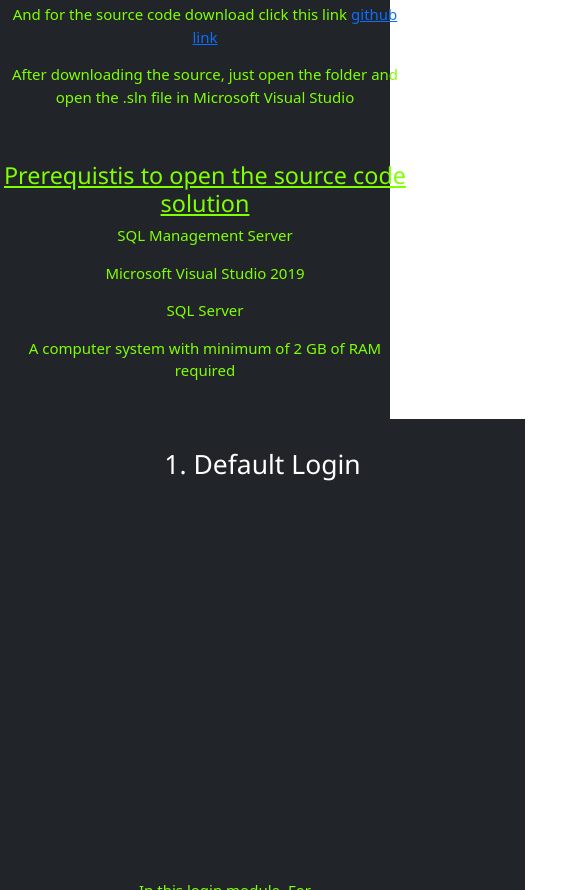
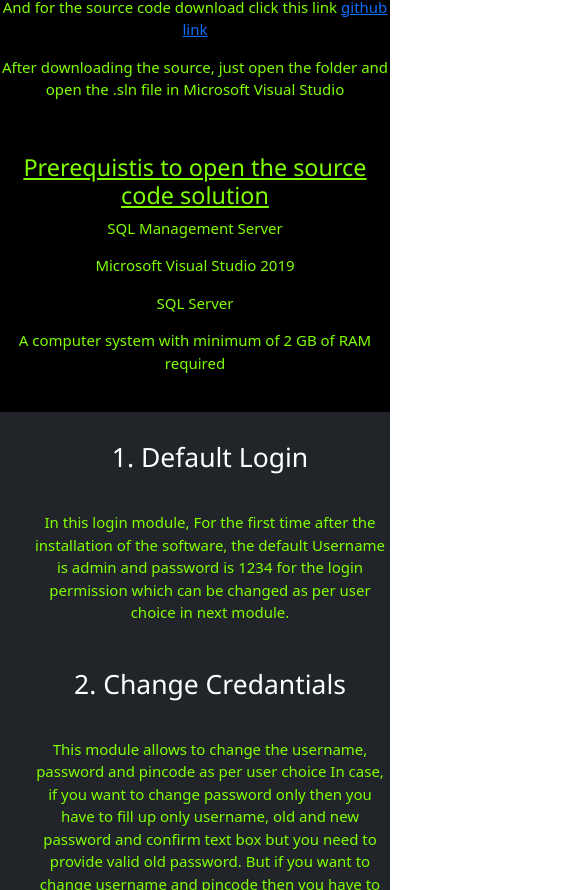
Before and after one commit to SahadevDahit/Webpage, a React (Create React App) app: page / in a window 390 px wide. Shown: the part 1110-2000 px from the top of the page, 585 px wide, since content can reach past the window. Built offline with nearby package versions, Linux system fonts and the light colour scheme.

Commit message:
making-responsive

```diff
--- a/src/components/modules.css
+++ b/src/components/modules.css
@@ -2,19 +2,13 @@
     color: chartreuse;
 }
 
-@media (max-width:600px) {
+@media (max-width:525px) {
     .love {
-        width: 410px;
+        background-color: black;
+        width: 100%;
     }
     .love1 .love2 {
-        padding-right: 5rem;
         padding-top: 15px;
         color: chartreuse;
     }
-    .love1 .player {
-        width: 35rem;
-    }
-    .love1 .player .vdo {
-        margin-right: 8rem;
-    }
 }
--- a/src/components/modules.js
+++ b/src/components/modules.js
@@ -1,7 +1,7 @@
-import React from 'react'
+import React ,{memo} from 'react'
 import Data from './data'
 import ReactPlayer from 'react-player'
-import { useState,useEffect } from 'react'
+import { useState, useEffect } from 'react'
 import './modules.css'
 const Modules = () => {
     useEffect(() => {
@@ -10,9 +10,9 @@ useEffect(() => {
     const [data, setdata] = useState(Data)
     return (
         <>
-            <div  className=' bg-dark w-100 h-100 text-white d-grid py-5 text-center '  style={{scrollBehavior:'smooth'}}>
+            <div className=' intopart  bg-dark  h-100 text-white d-grid pt-5 text-center ' style={{ scrollBehavior: 'smooth' }}>
 
-                <div className='love  py-3 mx-5'>
+                <div className='love  '>
                     <h2 className='text-decoration-underline'>Introduction</h2>
                     <article  >
                         <p >It is the way of dealing the book transaction in a systematic way in the computer desktop application form. </p>
@@ -39,35 +39,48 @@ useEffect(() => {
                     <p>  A computer system with minimum of 2 GB of RAM required</p>
                 </div>
 
-
-
+<ul>
                 {
                     data.map((value) => {
+return(
+                     <li key={value.id}>
 
+                            <div className='love1 h-100 align-items-center' >
+                                <div key={value.id} data-aos={value.animation} data-aos-duration="800" data-aos-delay="70"  className=' bg-dark  h-100 text-white d-grid text-center ' style={{ placeItems: 'center', height: '100%', paddingTop: '2rem', alignItems: 'center' }}>
+                                    <h1>{value.id}. {value.title}</h1>
 
-                        return (
-                            <div className='love1'>
-                            <div data-aos={value.animation} data-aos-duration="800" data-aos-delay="70" key={value.id} className=' bg-dark  h-100 text-white d-grid text-center ' style={{ placeItems: 'center', height: '100%', paddingTop: '2rem',alignItems:'center' }}>
-                                <h1>{value.id}. {value.title}</h1>
-                                {/* <video width="800" height="300" controls  loop muted>
-                                    <source src={value.url} type="video/mp4/youtube" />
-                                    Your browser does not support the video tag.
-                                </video> */}
-                              <div className="player">  <ReactPlayer controls={true}  className='vdo'  url={value.url} /></div>
-                                <div className="love2 text-center" style={{ width: '50%' }} >
+                                    <div className="player-wrapper   ">
+                                        <ReactPlayer
+                                            url={value.url}
+                                            className="react-player"
+                                            playing
+                                            width="100%"
+                                            height="100%"
+                                            controls={true}
+                                            config={{
+                                                youtube: {
+                                                  playerVars: { showinfo: 1 }
+                                                }
+                                              }}
+                                        />
+                                    </div>
+
+                                    <div className="love2 text-center"  >
                                         <article className='pt-3'  >
                                             <p >{value.description}</p>
                                         </article>
                                     </div>
                                 </div>
                             </div>
+                            </li>
 )
                     })
                 }
+                </ul>
+            <footer className='w-100  bg-black ' style={{fontSize:'1.2rem'}}>THANK YOU ❤️❤️❤️ HAVE A NICE DAY❤️❤️❤️</footer>
             </div>
-           <h2 className='bg-dark w-100 text-center pb-5 text-uppercase' style={{color:'yellowgreen'}}>Thank you !!! Have a good time.</h2>
         </>
     )
 }
 
-export default Modules
+export default  memo(Modules)
--- /dev/null
+++ b/src/components/sidebar.css
@@ -0,0 +1,5 @@
+@media(max-width:525px) {
+    .sidebody {
+        width: 100%;
+    }
+}
--- a/src/components/sidebar.js
+++ b/src/components/sidebar.js
@@ -1,6 +1,7 @@
 import React from 'react'
 import Image from '../images/library.jpg'
 import Module from './modules'
+import './sidebar.css'
 const Sidebar = () => {
 
 
@@ -46,14 +47,15 @@ const Sidebar = () => {
                   <h1 className="text-dark" style={{ marginRight: '25rem' }}> Library Management System</h1>
 
                 </div>
+                <div className="sidebody w-100">
                 <div>
                     <img src={Image} alt="Car" style={{ width: "100%", height: '60%' }} />
                 </div>
-                <div >
+                <div className='w-100'>
                     <Module />
                 </div>
 
-
+                </div>
 
             </div>
 
```
Also changed, not shown: 23 other files (tests, documents, lock files or other folders). Lines whose indentation alone changed are shown as unchanged.
